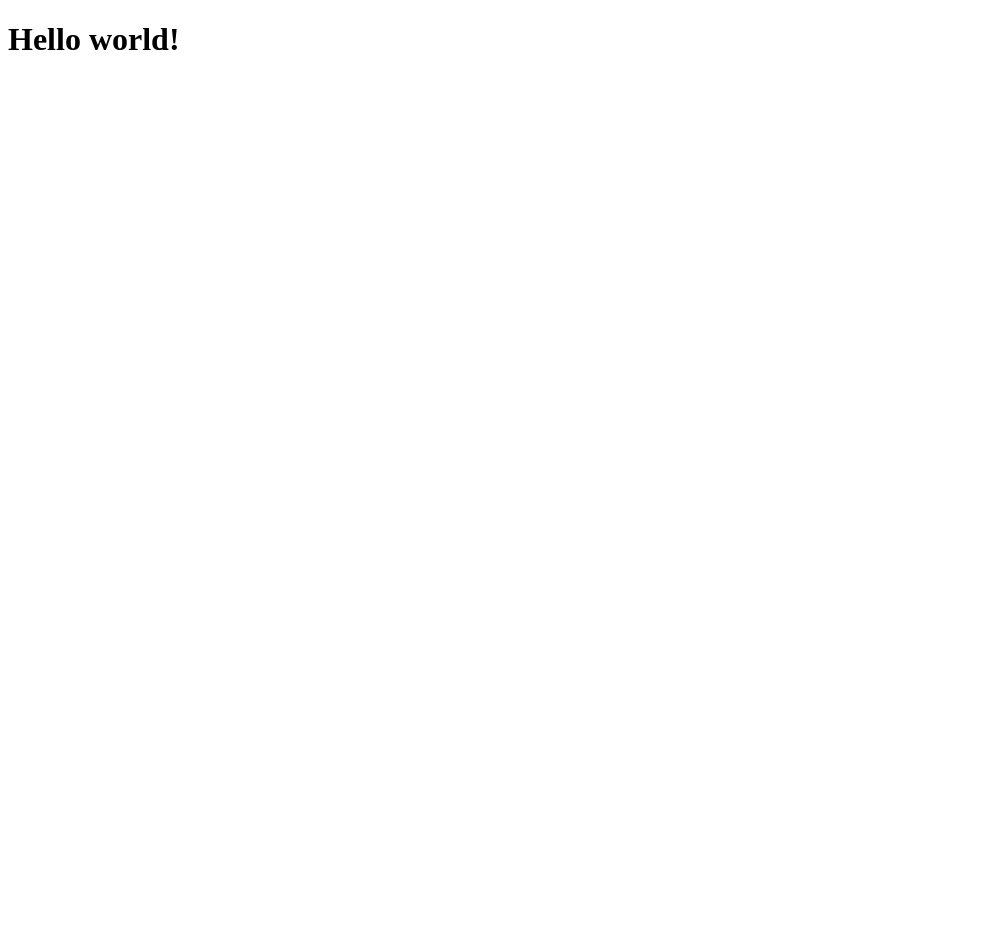
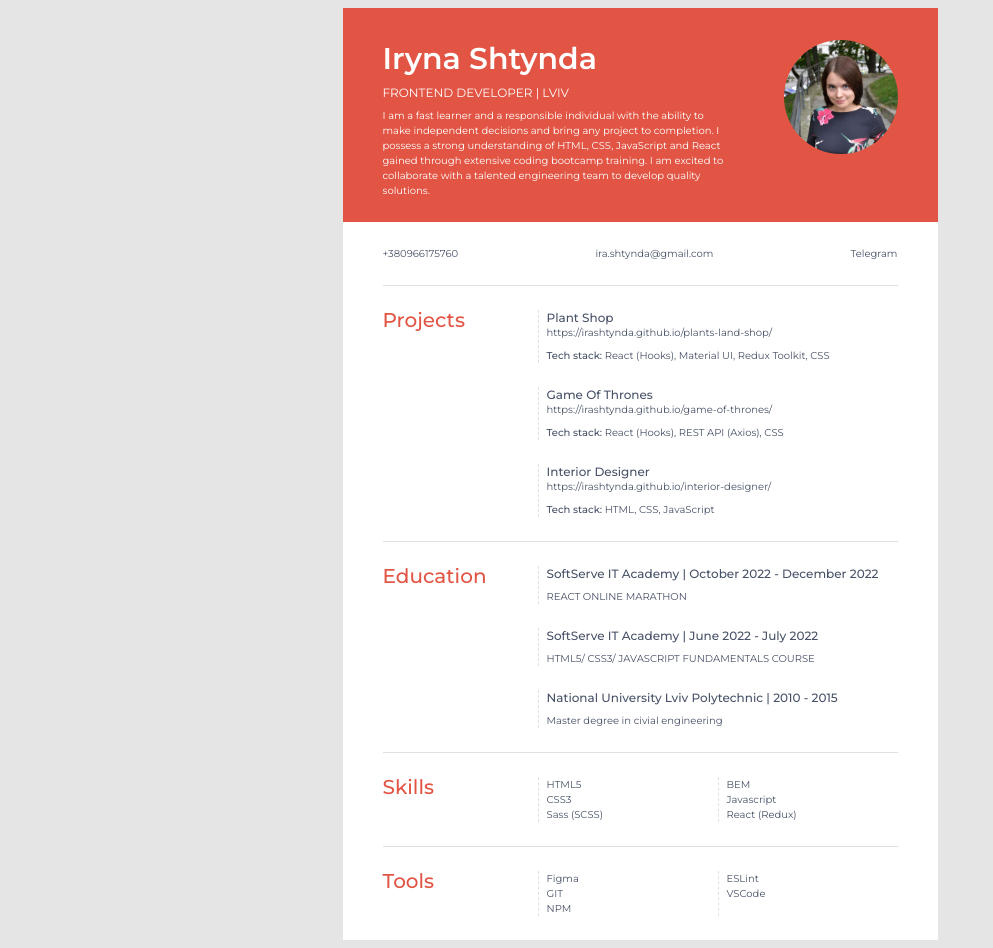
Before and after one commit to IraShtynda/fe_may23, a plain HTML site: page index.html in a window 1280 px wide. Shown: the whole page, without its empty margins (0-993 px from the left). Before the commit the page ends 800 px from the top, so only its background shows below. Drawn offline with Linux system fonts and the light colour scheme.

Commit message:
CV was added

```diff
--- a/index.html
+++ b/index.html
@@ -1,12 +1,113 @@
 <!DOCTYPE html>
 <html lang="en">
+
 <head>
   <meta charset="UTF-8">
   <meta http-equiv="X-UA-Compatible" content="IE=edge">
   <meta name="viewport" content="width=device-width, initial-scale=1.0">
-  <title>Document</title>
+  <title>CV</title>
+  <link rel="preconnect" href="https://fonts.googleapis.com">
+  <link rel="preconnect" href="https://fonts.gstatic.com" crossorigin>
+  <link href="https://fonts.googleapis.com/css2?family=Montserrat:wght@400;500;600&display=swap" rel="stylesheet">
+  <link rel="stylesheet" href="style.css">
 </head>
+
 <body>
-  <h1>Hello world!</h1>
+  <div class="page">
+  <header class="about">
+    <div>
+      <h1 class="about__name">Iryna Shtynda</h1>
+      <div class="about__role">FRONTEND DEVELOPER | LVIV</div>
+      <p class="about__text"> I am a fast learner and a responsible individual with the ability to make independent
+        decisions and bring any
+        project to completion. I possess a strong understanding of HTML, CSS, JavaScript and React gained through
+        extensive coding bootcamp training. I am excited to collaborate with a talented engineering team to develop
+        quality solutions.</p>
+    </div>
+    <img class="about__photo" src="./photo.jpg" alt="Iryna Shtynda" />
+  </header>
+  <main class="main">
+    <section class="contacts">
+      <a class="contacts__link" href="tel:+380966175760">+380966175760</a>
+      <a class="contacts__link" href="mailto:ira.shtynda@gmail.com">ira.shtynda@gmail.com</a>
+      <a class="contacts__link" href="https://t.me/irashtynda">Telegram</a>
+    </section>
+    <section class="info">
+      <h2 class="info__title">Projects</h2>
+      <div class="info__content">
+        <article class="project">
+          <h3 class="project__title">Plant Shop</h3>
+          <a class="project__link"
+            href="https://irashtynda.github.io/plants-land-shop/">https://irashtynda.github.io/plants-land-shop/</a>
+          <p class="project__description"><strong>Tech stack:</strong> React (Hooks), Material UI, Redux Toolkit, CSS
+          </p>
+        </article>
+        <article class="project">
+          <h3 class="project__title">Game of Thrones</h3>
+          <a class="project__link"
+            href="https://irashtynda.github.io/game-of-thrones/">https://irashtynda.github.io/game-of-thrones/</a>
+          <p class="project__description"><strong>Tech stack:</strong> React (Hooks), REST API (Axios), CSS</p>
+        </article>
+        <article class="project">
+          <h3 class="project__title">Interior Designer</h3>
+          <a class="project__link"
+            href="https://irashtynda.github.io/interior-designer/">https://irashtynda.github.io/interior-designer/</a>
+          <p class="project__description"><strong>Tech stack:</strong> HTML, CSS, JavaScript</p>
+        </article>
+      </div>
+    </section>
+    <section class="info">
+      <h2 class="info__title">Education</h2>
+      <div class="info__content">
+        <article class="study">
+          <h3 class="study__title">SoftServe IT Academy | October 2022 - December 2022</h3>
+          <p class="study__description">REACT ONLINE MARATHON</p>
+        </article>
+        <article class="study">
+          <h3 class="study__title">SoftServe IT Academy | June 2022 - July 2022</h3>
+          <p class="study__description">HTML5/ CSS3/ JAVASCRIPT FUNDAMENTALS COURSE</p>
+        </article>
+        <article class="study">
+          <h3 class="study__title">National University Lviv Polytechnic | 2010 - 2015</h3>
+          <p class="study__description">Master degree in civial engineering</p>
+        </article>
+      </div>
+    </section>
+    <section class="info">
+      <h2 class="info__title">Skills</h2>
+      <div class="info__content">
+        <div class="skills">
+          <ul class="skills__list">
+            <li class="skills__item">HTML5</li>
+            <li class="skills__item">CSS3</li>
+            <li class="skills__item">Sass (SCSS)</li>
+          </ul>
+          <ul class="skills__list">
+            <li class="skills__item">BEM</li>
+            <li class="skills__item">Javascript</li>
+            <li class="skills__item">React (Redux)</li>
+          </ul>
+        </div>
+      </div>
+    </section>
+    <section class="info">
+      <h2 class="info__title">Tools</h2>
+      <div class="info__content">
+        <div class="tools">
+          <ul class="tools__list">
+            <li class="tools__item">Figma</li>
+            <li class="tools__item">GIT</li>
+            <li class="tools__item">NPM</li>
+          </ul>
+          <ul class="tools__list">
+            <li class="tools__item">ESLint</li>
+            <li class="tools__item">VSCode</li>
+          </ul>
+        </div>
+      </div>
+    </section>
+  </main>
+</div>
 </body>
+
 </html>
--- /dev/null
+++ b/style.css
@@ -0,0 +1,199 @@
+body {
+  font-family: 'Montserrat', sans-serif;
+  font-style: normal;
+  font-weight: normal;
+  font-size: 10px;
+  line-height: 150%;
+  color: #485268;
+  background-color: #e5e5e5;
+}
+
+strong {
+  font-weight: 500;
+}
+
+.page {
+  width: 595px;
+  margin: auto;
+}
+
+.main {
+  padding: 0 40px;
+  background-color: #FFF;
+}
+
+/* #region about */
+.about {
+  display: flex;
+  padding: 32px 40px 24px 40px;
+  background-color: #E25544;
+  color: white;
+}
+
+.about__photo {
+  width: 114px;
+  height: 114px;
+  border-radius: 50%;
+  margin-left: 50px;
+}
+
+.about__name {
+  margin: 0 0 8px 0;
+  font-weight: 600;
+  font-size: 30px;
+  line-height: 37px;
+}
+
+.about__role {
+  margin: 0 0 8px 0;
+  font-size: 12px;
+  line-height: 15px;
+}
+
+.about__text {
+  margin: 0;
+}
+
+/* #endregion */
+
+/* #region contacts */
+.contacts {
+  display: flex;
+  justify-content: space-between;
+  padding: 24px 0;
+}
+
+.contacts__link {
+  color: #485268;
+  text-decoration: none;
+}
+
+/* #endregion */
+
+/* #region info */
+.info {
+  border-top: 1px solid #DEE2DE;
+  padding: 24px 0;
+  display: flex;
+  justify-content: space-between;
+}
+
+.info__title {
+  margin: 0;
+  font-weight: 500;
+  font-size: 20px;
+  line-height: 100%;
+  color: #E25544;
+}
+
+.info__content {
+  width: 360px;
+}
+
+/* #endregion */
+
+/* #region project */
+.project {
+  border-left: 1px dashed #DEE2DE;
+  padding-left: 8px;
+  margin-top: 24px;
+}
+
+.project:first-child {
+  margin-top: 0;
+}
+
+.project__title {
+  margin: 0;
+  font-weight: 500;
+  font-size: 12px;
+  line-height: 15px;
+  text-transform: capitalize;
+}
+
+.project__link {
+  color: #485268;
+  text-decoration: none;
+  margin-top: 8px;
+}
+
+.project__description {
+  margin: 0;
+  margin-top: 8px;
+}
+
+/* #endregion */
+
+/* #region study */
+.study {
+  border-left: 1px dashed #DEE2DE;
+  padding-left: 8px;
+  margin-top: 24px;
+}
+
+.study:first-child {
+  margin-top: 0;
+}
+
+.study__title {
+  margin: 0;
+  font-weight: 500;
+  font-size: 12px;
+  line-height: 15px;
+  text-transform: capitalize;
+}
+
+.study__description {
+  margin: 0;
+  margin-top: 8px;
+}
+
+/* #endregion */
+
+/* #region skills */
+.skills {
+  display: flex;
+}
+
+.skills__list {
+  box-sizing: border-box;
+  width: 50%;
+  border-left: 1px dashed #DEE2DE;
+  margin: 0;
+  padding-left: 8px;
+  list-style: none;
+}
+
+.skill__item {
+  margin-top: 8px;
+}
+
+.skill__item:first-child {
+  margin-top: 0;
+}
+
+/* #endregion */
+
+/* #region tools */
+.tools {
+  display: flex;
+}
+
+.tools__list {
+  box-sizing: border-box;
+  width: 50%;
+  border-left: 1px dashed #DEE2DE;
+  margin: 0;
+  padding-left: 8px;
+  list-style: none;
+}
+
+.tool__item {
+  margin-top: 8px;
+}
+
+.tool__item:first-child {
+  margin-top: 0;
+}
+
+/* #endregion */
```
Also changed, not shown: photo.jpg (added).
